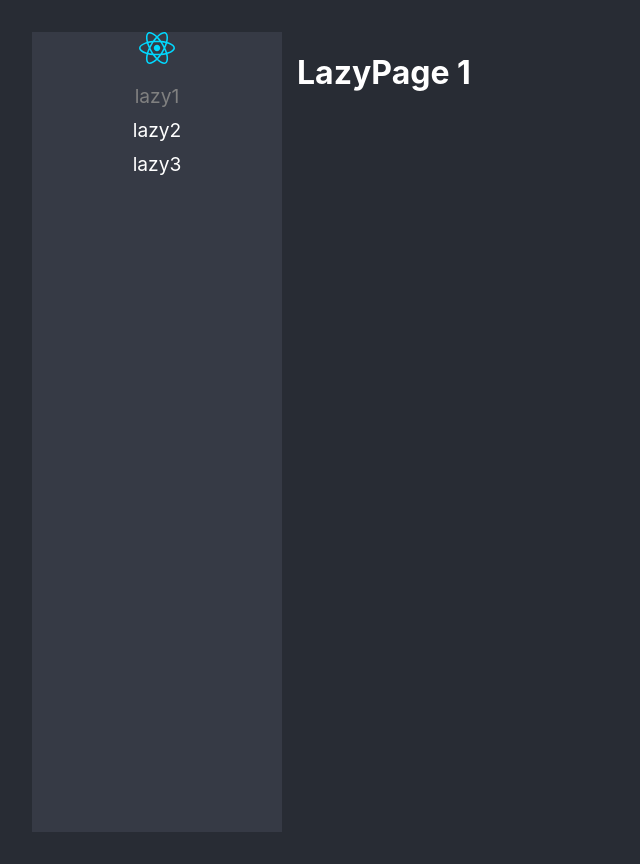
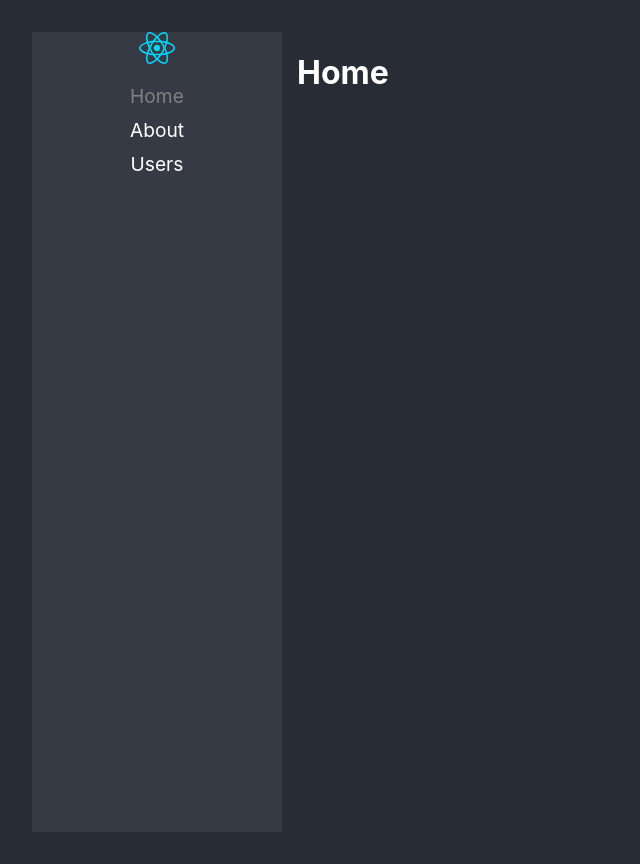
Before and after one commit to camilolc/RouteManagement, a React (Vite) app: page / in a window 1280 px wide. Before the commit this address led to /lazy1. Shown: the whole page, without its empty margins (0-640 px from the left). Built offline with nearby package versions, Linux system fonts and the light colour scheme.

Commit message:
update navigate master

```diff
--- a/src/routes/Navigation.tsx
+++ b/src/routes/Navigation.tsx
@@ -2,7 +2,6 @@ import React from "react";
 import { Routes, Route, NavLink, Navigate } from "react-router-dom";
 import { BrowserRouter } from "react-router-dom";
 import Logo from "../assets/react.svg";
-import { LazyPage2, LazyPage1, LazyPage3 } from "../01-lazyload/pages";
 export const Navigation = () => {
   return (
     <BrowserRouter>
@@ -12,35 +11,35 @@ export const Navigation = () => {
           <ul>
             <li>
               <NavLink
-                to="/lazy1"
+                to="/"
                 className={({ isActive }) => (isActive ? "nav-active" : "")}
               >
-                lazy1
+                Home
               </NavLink>
             </li>
             <li>
               <NavLink
-                to="/lazy2"
+                to="/about"
                 className={({ isActive }) => (isActive ? "nav-active" : "")}
               >
-                lazy2
+                About
               </NavLink>
             </li>
             <li>
               <NavLink
-                to="/lazy3"
+                to="/users"
                 className={({ isActive }) => (isActive ? "nav-active" : "")}
               >
-                lazy3
+                Users
               </NavLink>
             </li>
           </ul>
         </nav>
         <Routes>
-          <Route path="lazy1" element={<LazyPage1 />}></Route>
-          <Route path="lazy2" element={<LazyPage2 />}></Route>
-          <Route path="lazy3" element={<LazyPage3 />}></Route>
-          <Route path="/*" element={<Navigate to="/lazy1" replace />}></Route>
+          <Route path="about" element={<h1>about</h1>}></Route>
+          <Route path="users" element={<h1>Users</h1>}></Route>
+          <Route path="/" element={<h1>Home</h1>}></Route>
+          {/* <Route path="/*" element={<Navigate to="/home" replace />}></Route> */}
         </Routes>
       </div>
     </BrowserRouter>
```
